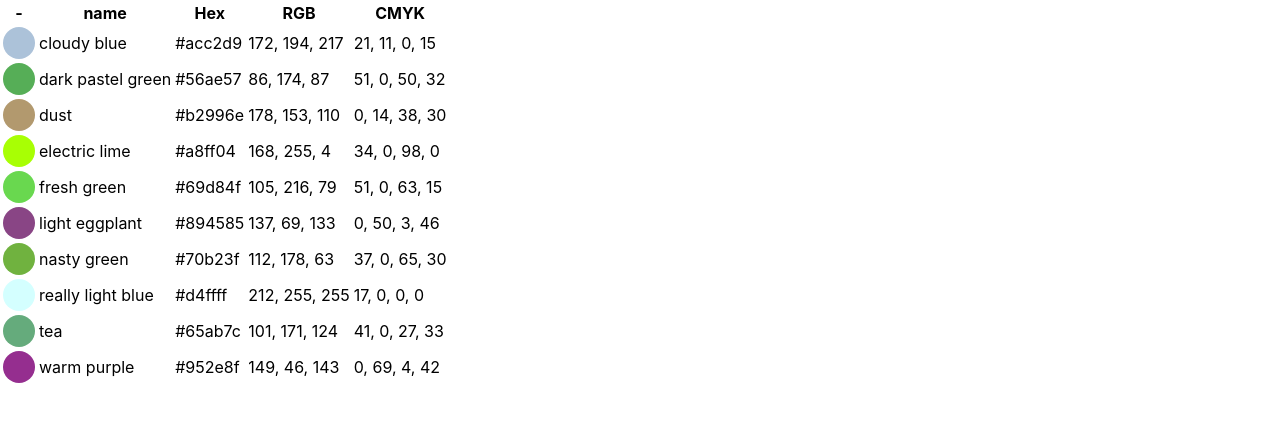
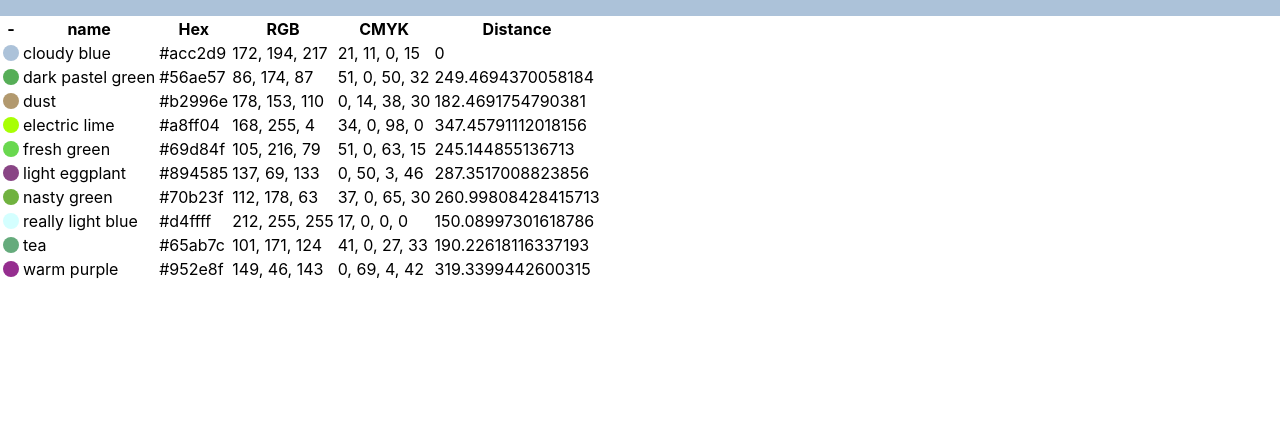
Before and after one commit to scotteau/codetest-color-matcher, a React (Create React App) app: page / in a window 1280 px wide. Shown: the top 422 px of the page. Built offline with nearby package versions, Linux system fonts and the light colour scheme.

Commit message:
added color distance algorithm

```diff
--- a/src/components/App/App.css
+++ b/src/components/App/App.css
@@ -1,6 +1,10 @@
+.App .target {
+  width: 100%;
+  height: 1rem;
+}
 .App table .display {
-  width: 2rem;
-  height: 2rem;
+  width: 1rem;
+  height: 1rem;
   border-radius: 1rem;
 }
 
--- a/src/components/App/App.js
+++ b/src/components/App/App.js
@@ -4,9 +4,12 @@ import * as data from "../../model/colors.json";
 
 function App() {
 
+    // const targetColor = '#651fff';
+    const targetColor = '#acc2d9';
+
     const hexToRGB = (hex) => {
-        const rgb = {r: '0x' + hex[1] + hex[2] | 0, g: '0x' + hex[3] + hex[4] | 0, b: '0x' + hex[5] + hex[6] | 0}
-        return `${rgb.r}, ${rgb.g}, ${rgb.b}`;
+        const rgb = {r: '0x' + hex[1] + hex[2] | 0, g: '0x' + hex[3] + hex[4] | 0, b: '0x' + hex[5] + hex[6] | 0};
+        return rgb;
     }
 
     const hexToCMYK = (hex) => {
@@ -54,8 +57,20 @@ function App() {
             k: parseInt(Math.round(computedK * 100))
         };
 
+        return cmyk;
+    }
+
+    const rgbTitle = (hex) => {
+        const rgb = hexToRGB(hex);
+        return `${rgb.r}, ${rgb.g}, ${rgb.b}`;
+    }
+
+    const cmykTitle = (hex) => {
+        const cmyk = hexToCMYK(hex);
         return `${cmyk.c}, ${cmyk.m}, ${cmyk.y}, ${cmyk.k}`;
     }
+
+
 
     const renderTableContent = () => {
         const result = data.colors.slice(0, 10);
@@ -66,15 +81,32 @@ function App() {
                 </td>
                 <td>{color}</td>
                 <td>{hex}</td>
-                <td>{hexToRGB(hex)}</td>
-                <td>{hexToCMYK(hex)}</td>
+                <td>{rgbTitle(hex)}</td>
+                <td>{cmykTitle(hex)}</td>
+                <td>{colorDistance(hex, targetColor)}</td>
             </tr>
         ))
 
     }
 
+    const colorDistance = (color1, color2) => {
+        const rgb1 = hexToRGB(color1);
+        const rgb2 = hexToRGB(color2);
+
+        const rmean = (parseFloat(rgb1.r) + parseFloat(rgb2.r)) / 2;
+        const r = parseFloat(rgb1.r) - parseFloat(rgb2.r);
+        const g = parseFloat(rgb1.g) - parseFloat(rgb2.g);
+        const b = parseFloat(rgb1.b) - parseFloat(rgb2.b);
+
+        const distance = Math.sqrt((((512 + rmean)*r*r)>>8) + 4*g*g + (((767-rmean)*b*b)>>8));
+        console.log(distance);
+
+        return distance;
+    }
+
     return (
         <div className="App">
+            <div className="target" style={{background: targetColor}}/>
             <table>
                 <thead>
 
@@ -84,6 +116,7 @@ function App() {
                     <th>Hex</th>
                     <th>RGB</th>
                     <th>CMYK</th>
+                    <th>Distance</th>
                 </tr>
                 </thead>
 
--- a/src/components/App/App.scss
+++ b/src/components/App/App.scss
@@ -1,11 +1,16 @@
 .App {
+
+  .target {
+    width: 100%;
+    height: 1rem;
+  }
   table {
 
 
 
     .display {
-      width: 2rem;
-      height: 2rem;
+      width: 1rem;
+      height: 1rem;
       border-radius: 1rem;
     }
 
```
Also changed, not shown: 1 other file (tests, documents, lock files or other folders).
